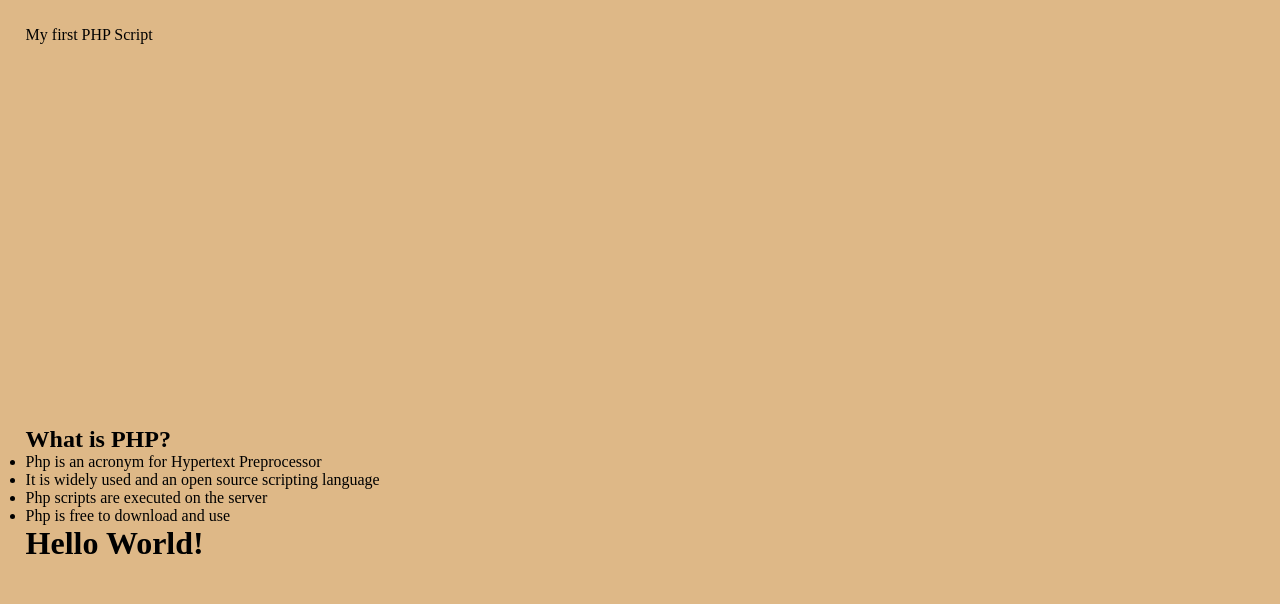
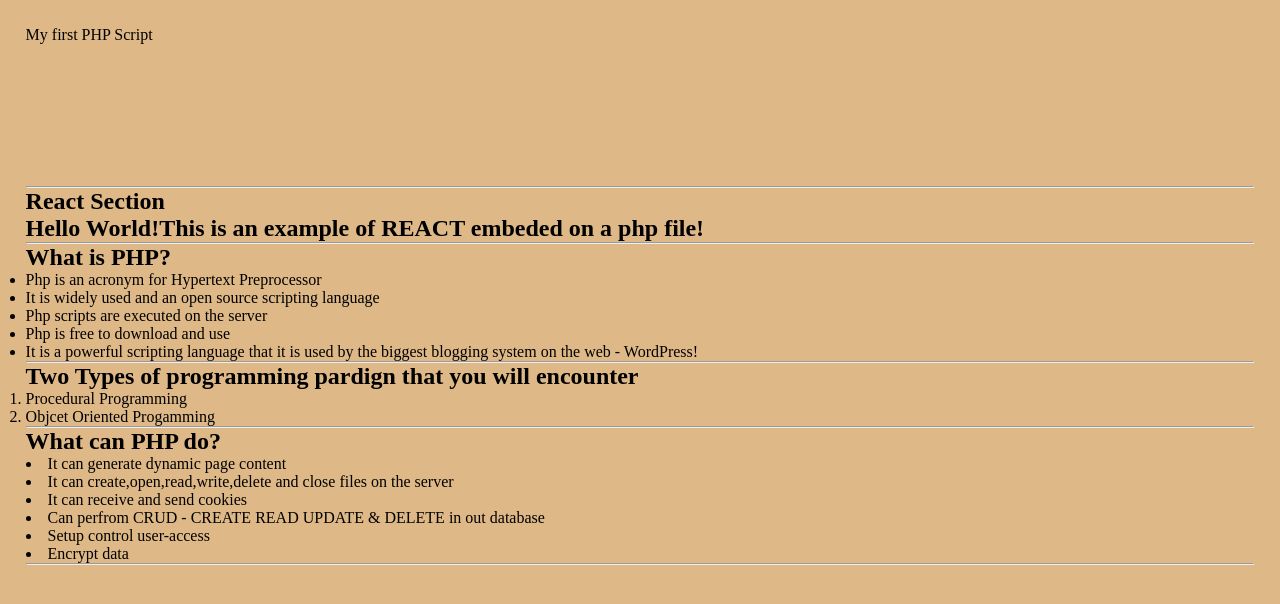
Before and after one commit to newviex/php_loginSystem, a PHP site: page / in a window 1280 px wide. Shown: the top 604 px of the page. Run offline with PHP 8.4, Linux system fonts and the light colour scheme.

Commit message:
add some introduction to what is php and what it can do

```diff
--- a/css/style.css
+++ b/css/style.css
@@ -8,6 +8,6 @@ body{
     background-color: burlywood;
 }
 .header{
-    height: 50vh;
+    height: 20vh;
 
 }
--- a/index.php
+++ b/index.php
@@ -18,6 +18,16 @@
         ?>
     </div>
   </header>
+
+  <hr>
+
+  <section>
+    <h2>React Section</h2>
+    <div id="mydiv"></div>
+  </section>
+
+  <hr>
+
     <section>
         <h2>What is PHP?</h2>
         <ul>
@@ -25,14 +35,38 @@
             <li>It is widely used and an open source scripting language</li>
             <li>Php scripts are executed on the server</li>
             <li>Php is free to download and use</li>
+            <li>It is a powerful scripting language that it is used by the biggest blogging system on the web - WordPress!</li>
+
         </ul>
+
+        <hr>
+        <h2>Two Types of programming pardign that you will encounter</h2>
+        <ol>
+            <li>Procedural Programming</li>
+            <li>Objcet Oriented Progamming</li>
+        </ol>
+        <hr>
+        <h2>What can PHP do?</h2>
+
+            <li>It can generate dynamic page content</li>
+            <li>It can create,open,read,write,delete and close files on the server </li>
+            <li>It can receive and send cookies</li>
+            <li>Can perfrom CRUD - CREATE READ UPDATE & DELETE in out database</li>
+            <li>Setup control user-access</li>
+            <li>Encrypt data</li>
     </section>
+<hr>
+ <section>
+    <?php
 
-    <div id="mydiv"></div>
+
+    ?>
+ </section>
+
 
     <script type="text/babel">
       function Hello() {
-        return <h1>Hello World!</h1>;
+        return <h1>Hello World!This is an example of REACT embeded on a php file!</h1>;
       }
 
       ReactDOM.render(<Hello />, document.getElementById('mydiv'))
```
